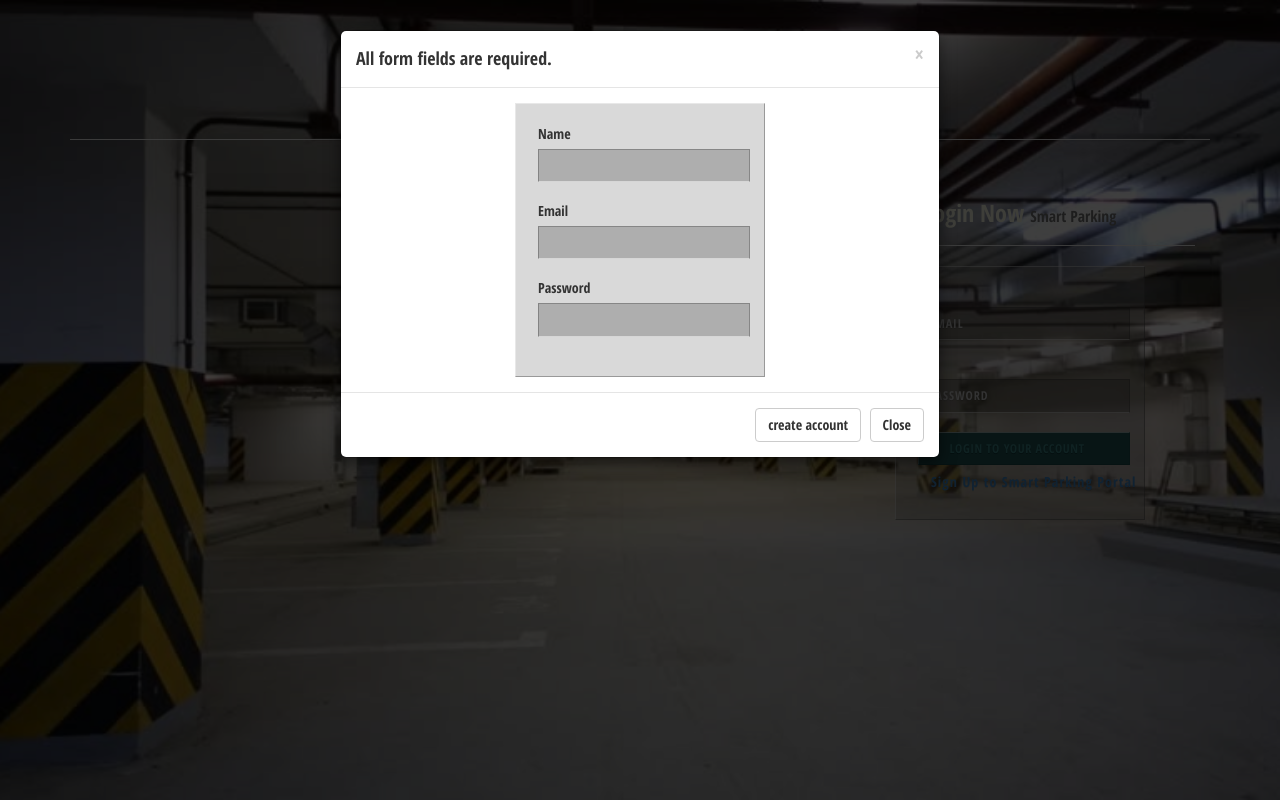
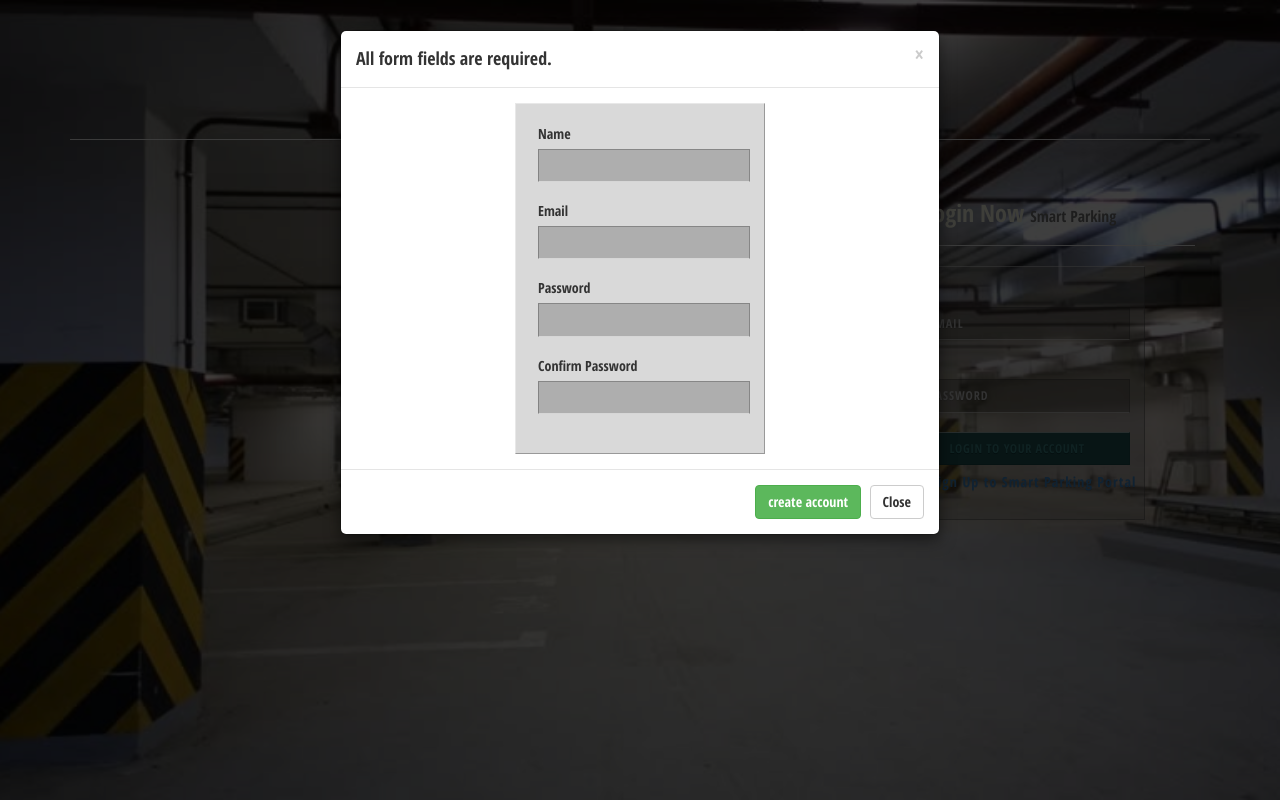
Before and after one commit to francis-mwakidoshi/Smart-parking, a PHP site: page / in a window 1280 px wide, after a click on "Sign Up to Smart Parking Portal". Run offline with PHP 8.4, Linux system fonts and the light colour scheme; some libraries are stand-ins or nearby versions; grey boxes are pictures that could not be loaded.

Commit message:
validate password and confirm password before submit

```diff
--- a/index.php
+++ b/index.php
@@ -88,6 +88,41 @@ form button[type=submit] {
 }
 
 </style>
+<script type="text/javascript">
+function checkPass()
+{
+
+
+    //Store the password field objects into variables ...
+    var pass1 = document.getElementById('password');
+    var pass2 = document.getElementById('password_confirm');
+    //Store the Confimation Message Object ...
+    var message = document.getElementById('confirmMessage');
+    //Set the colors we will be using ...
+    var goodColor = "#66cc66";
+    var badColor = "#ff6666";
+    //Compare the values in the password field
+    //and the confirmation field
+    if(pass1.value == pass2.value){
+        //The passwords match.
+        //Set the color to the good color and inform
+        //the user that they have entered the correct password
+        pass2.style.backgroundColor = goodColor;
+
+        $('#regBtn').prop('disabled', false);
+        $('#regOwner').prop('disabled', false);
+    }else{
+        //The passwords do not match.
+        //Set the color to the bad color and
+        //notify the user.
+        $('#regBtn').prop('disabled', true);
+        $('#regOwner').prop('disabled', true);
+        pass2.style.backgroundColor = badColor;
+        message.style.color = badColor;
+        message.innerHTML = "Passwords Do Not Match!"
+    }
+}
+</script>
   </head>
   <body>
     <div class="row">
@@ -108,14 +143,16 @@ form button[type=submit] {
           <h4 class="modal-title">All form fields are required.</h4>
         </div>
         <div class="modal-body">
-          <form>
+          <form class="form-horizontal" id="regForm">
     <fieldset>
       <label for="name">Name</label>
       <input type="text" name="name" id="name"  class="text ui-widget-content ui-corner-all">
       <label for="email">Email</label>
       <input type="text" name="email" id="email"  class="text ui-widget-content ui-corner-all">
       <label for="password">Password</label>
-      <input type="password" name="password" id="password"  class="text ui-widget-content ui-corner-all">
+     <input type="password" id="password" name="password" placeholder="" class="text ui-widget-content ui-corner-all" required>
+      <label for="password">Confirm Password</label>
+      <input type="password" class="text ui-widget-content ui-corner-all" id="password_confirm" name="password_confirm" placeholder=""  onkeyup="checkPass(); return false;" required>
 
       <!-- Allow form submission with keyboard without duplicating the dialog button -->
       <input type="submit" tabindex="-1" style="position:absolute; top:-1000px">
@@ -123,7 +160,7 @@ form button[type=submit] {
   </form>
         </div>
         <div class="modal-footer">
-          <button type="button" class="btn btn-default">create account</button>
+          <button type="button" id="regBtn" class="btn btn-success">create account</button>
           <button type="button" class="btn btn-default" data-dismiss="modal">Close</button>
         </div>
       </div>
```
